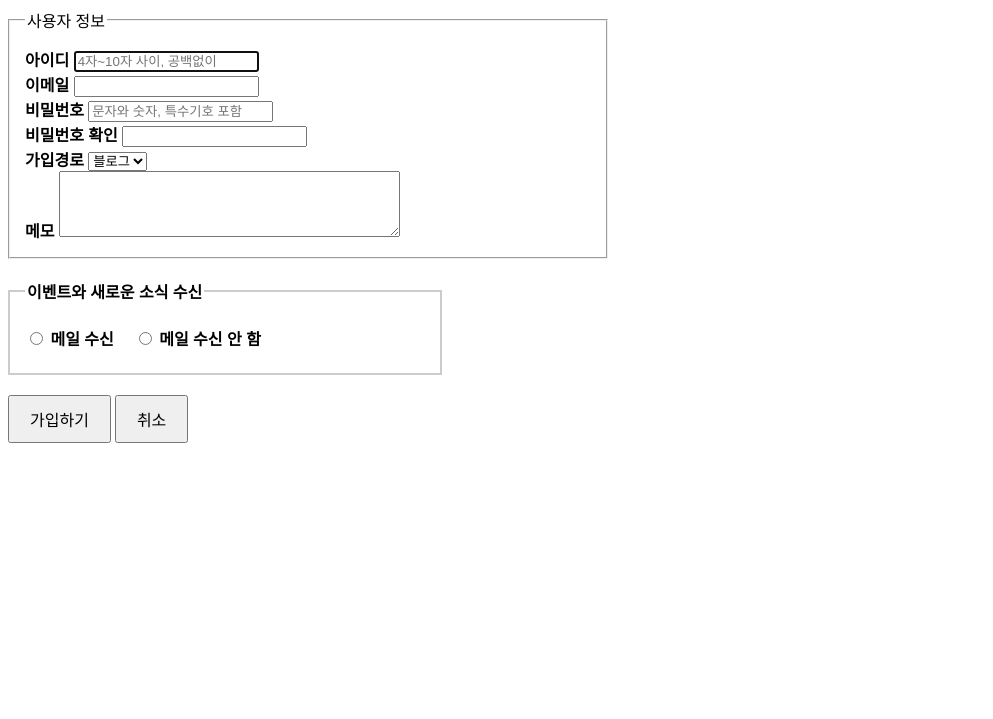
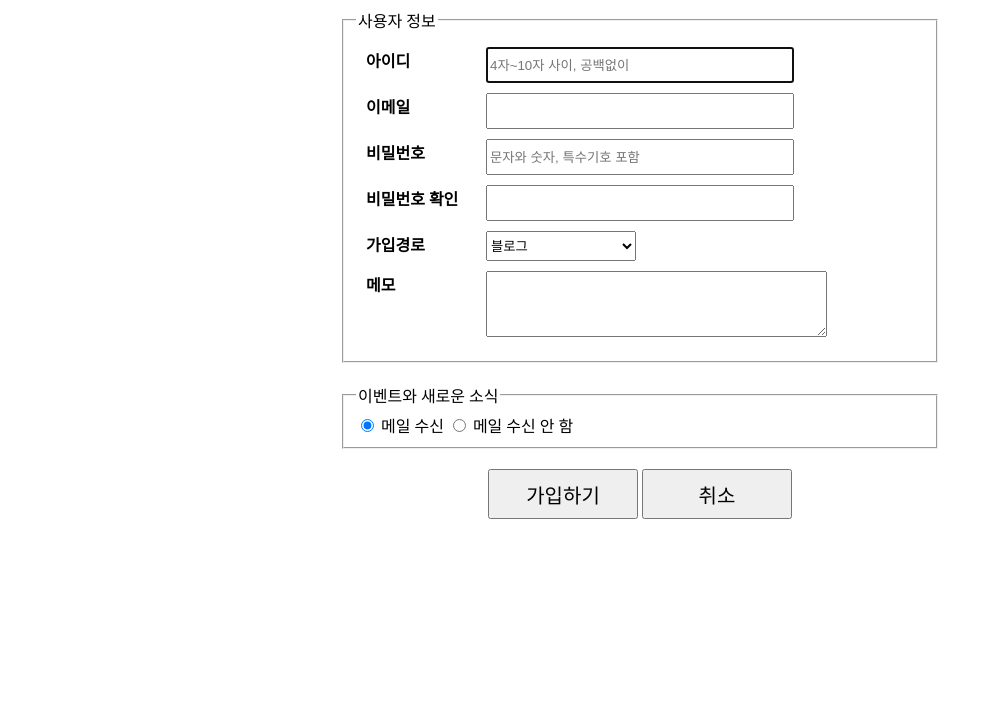
Before and after one commit to peryteil/front-work, a plain HTML site: page sign-up/sign-up.html in a window 1280 px wide. Shown: the part 81-800 px from the top of the page, without its empty margins (0-993 px from the left). Drawn offline with Linux system fonts and the light colour scheme.

Commit message:
1월 9일 siup-up

```diff
--- a/sign-up/css/sign-up.css
+++ b/sign-up/css/sign-up.css
@@ -1,10 +1,52 @@
+.container{
+  width: 600px;
+  margin: 10px auto;
+}
+fieldset{
+  margin-bottom: 20px;
+}
 ul {
   list-style: none;
   padding-left: 0;
   margin: 0;
 }
+ul li{
+  margin: 10px;
+}
+li label {
+  float: left;
+  width: 120px;
+  line-height: 30px;
+  font-weight: bold;
+}
+input[type="text"],
+input[type="password"],
+input[type="email"]{
+  width: 300px;
+  height: 30px;
+}
+#path{
+  width: 150px;
+  height: 30px;
+}
 
-form {
+.buttons{
+  width: 400px;
+  margin: 20px auto;
+  text-align: center;
+}
+
+.buttons input{
+  width: 150px;
+  height: 50px;
+  font-size: 20px;
+}
+.buttons input:hover{
+  background-color: rgb(27, 134, 221);
+  color: #fff;
+  border-color: #fff;
+}
+/* form {
   font-family: Arial, sans-serif;
   max-width: 600px;
 
@@ -21,14 +63,3 @@ label {
   font-weight: bold;
 
 }
-
-.signup-button {
-  padding: 10px 20px;/* 안쪽 여백 */
-  font-size: 16px;/* 글자 크기 */
-  transition: background-color 0.3s ease;/* 색상 변화 애니메이션 */
-}
-.cancel-button {
-  padding: 10px 20px;/* 안쪽 여백 */
-  font-size: 16px;/* 글자 크기 */
-  transition: background-color 0.3s ease;/* 색상 변화 애니메이션 */
-}
--- a/sign-up/js/sign-up.js
+++ b/sign-up/js/sign-up.js
@@ -0,0 +1,48 @@
+function check() {
+  //입력한 내용을 사라지지 않게 유지하는 함수
+  event.preventDefault();
+  const userId = document.querySelector("#uid");
+  const email = document.querySelector("#email");
+  const password = document.querySelector("#pwd1");
+  const confirmPassword = document.querySelector("#pwd2");
+  const path = document.querySelector("#path");
+  const memo = document.querySelector("#memo");
+  const mail_y = document.querySelector("#mail-y");
+  const mailling = document.getElementsByName("mailling");
+
+  // 1. 아이디가 4자~10자 사이인지 확인
+  if (userId.value.length < 4 || userId.value.length > 10) {
+    alert("아이디는 4자 이상 10자 이하이어야 합니다.");
+    userId.focus();
+  }
+  // 2. 이메일이 비었는지 확인
+  if (email.value.length == 0) {
+    alert("이메일이 비었습니다. 입력해 주세요.");
+    // 비우고
+    email.value = "";
+    // 포커스 주기
+    email.focus();
+  }
+  // 3. 비밀번호와 비밀번호 확인 두 값이 같은지 확인
+  if (password.value !== confirmPassword.value) {
+    alert("비밀번호가 일치하지 않습니다.");
+    confirmPassword.value = "";
+    confirmPassword.focus;
+  }
+  // 메일 수신 여부를 검사 -> 리턴값 결정
+  let mailReceive;
+
+  mailling.forEach((x) => {
+    if (x.checked) {
+      mailReceive = x.value;
+    }
+  });
+
+  // alert(userId.value);
+  console.log("User-ID : " + userId.value);
+  console.log("Email : " + email.value);
+  console.log("Password : " + password.value);
+  console.log("가입경로 : " + path.value);
+  console.log("메모 : " + memo.value);
+  console.log("mailReceive :" + mailReceive);
+}
--- a/sign-up/sign-up.html
+++ b/sign-up/sign-up.html
@@ -4,13 +4,13 @@
     <meta charset="UTF-8" />
     <meta name="viewport" content="width=device-width, initial-scale=1.0" />
     <link rel="stylesheet" href="./css/sign-up.css" />
-    <script src="./js/sign-up.js"></script>
+    <script defer src="./js/sign-up.js"></script>
     <title>Document</title>
   </head>
   <body>
     <div class="container">
       <h1>회원 가입을 환영합니다.</h1>
-      <form action="">
+      <form action="" method="get" onsubmit="check()">
         <fieldset>
           <legend>사용자 정보</legend>
           <ul>
@@ -20,28 +20,33 @@
                 type="text"
                 id="uid"
                 placeholder="4자~10자 사이, 공백없이"
+                name="user-id"
+                required
                 autofocus
               />
             </li>
             <li>
               <label for="u-email">이메일</label>
-              <input type="email" />
+              <input type="email" name="email" id="email"/>
             </li>
             <li>
               <label for="pwd1">비밀번호</label>
               <input
                 type="password"
                 id="pwd1"
+                name="password"
                 placeholder="문자와 숫자, 특수기호 포함"
+                required
               />
             </li>
             <li>
               <label for="pwd2">비밀번호 확인</label>
-              <input type="password" id="pwd2" />
+              <input type="password" id="pwd2"
+              required/>
             </li>
             <li>
               <label for="path">가입경로</label>
-              <select name="" id="path">
+              <select name="path" id="path">
                 <option value="blog">블로그</option>
                 <option value="search">검색</option>
                 <option value="sns">SNS</option>
@@ -50,13 +55,26 @@
             </li>
             <li>
               <label for="memo">메모</label>
-              <textarea name="" id="" rows="4" cols="40"> </textarea>
+              <textarea name="memo" id="memo" rows="4" cols="40" name="memo"> </textarea>
             </li>
           </ul>
         </fieldset>
+        <fieldset>
+          <legend>이벤트와 새로운 소식</legend>
+          <input type="radio" id="mail-y" name="mailling"
+          value="yes" checked>
+          <label for="mail-y">메일 수신</label>
+          <input type="radio" id="mail-n" name="mailling"
+          value="no">
+          <label for="mail-n">메일 수신 안 함</label>
+        </fieldset>
+        <div class="buttons">
+          <input type="submit"value="가입하기">
+          <input type="reset" value="취소">
+        </div>
       </form>
     <form>
-      <fieldset style="max-width: 400px; padding: 15px; border: 2px solid #ccc">
+      <!-- <fieldset style="max-width: 400px; padding: 15px; border: 2px solid #ccc">
         <legend style="font-weight: bold">이벤트와 새로운 소식 수신</legend>
         <div style="display: flex; gap: 20px; align-items: center">
           <label>
@@ -73,7 +91,7 @@
     <div style="margin-top: 20px;">
       <button class="signup-button" onclick="signupAction()">가입하기</button>
       <button class="cancel-button" onclick="cancelAction()">취소</button>
-    </div>
+    </div> -->
     <!-- <button class="signup-button" onclick="signupAction()">가입하기</button>
     <script src="scripts.js"></script>
     <button class="signup-button" onclick="signupAction()">취소</button>
```
